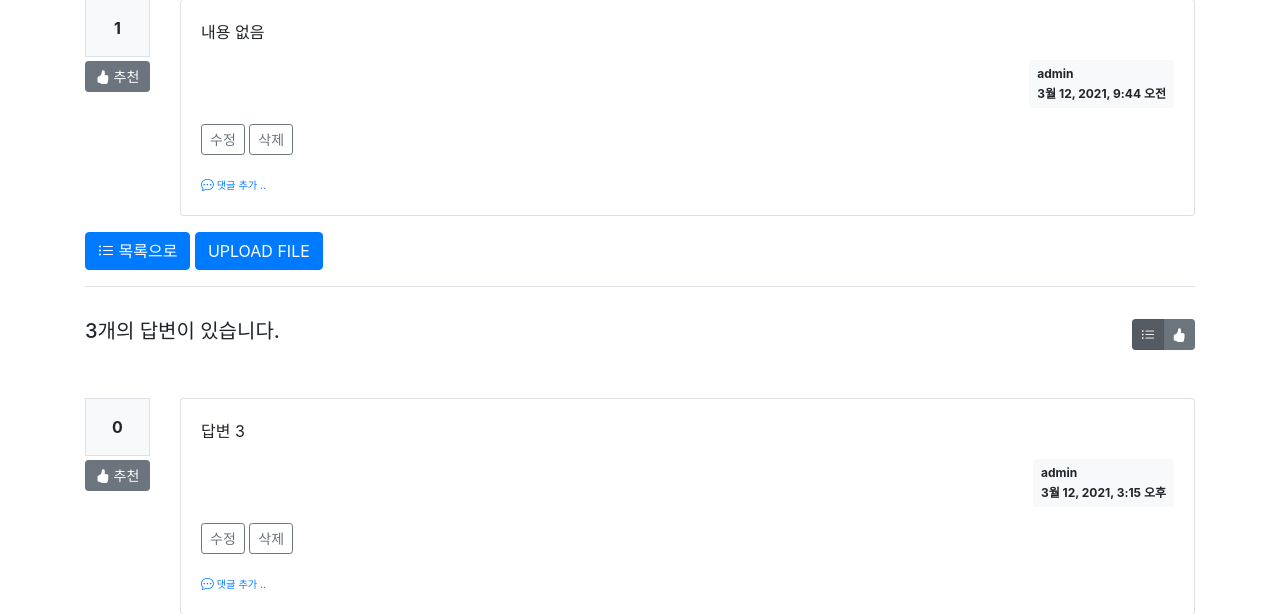
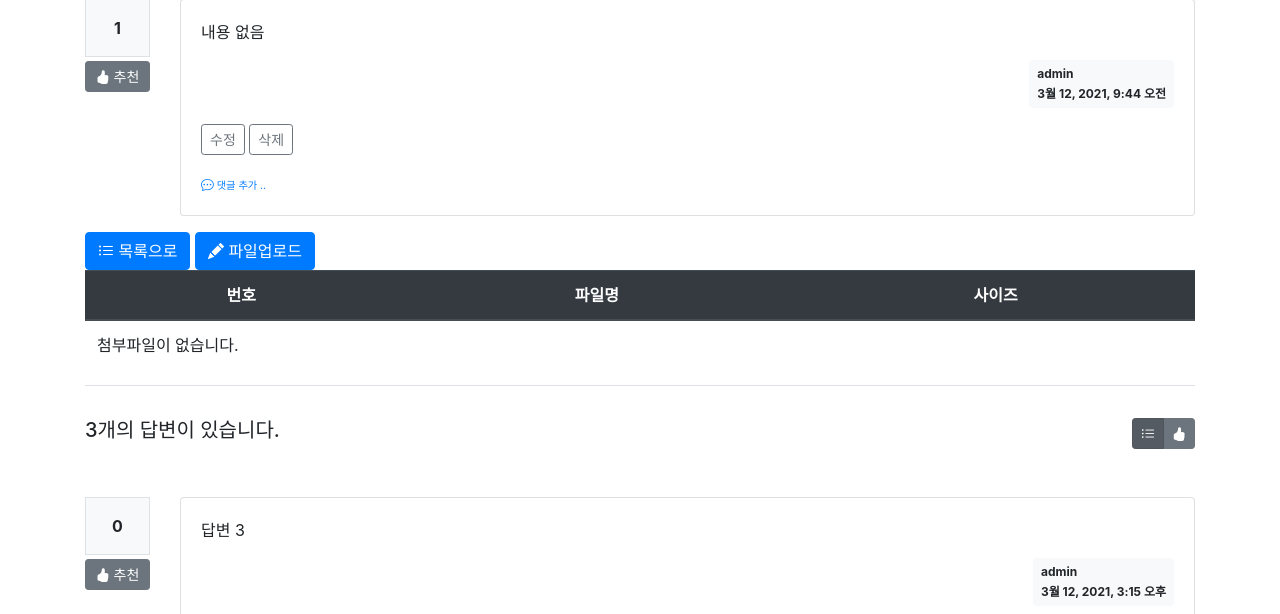
Before and after one commit to dhfmepd/django_pjt, a Django app: page /board/board/detail/1/ in a window 1280 px wide. Shown: the part 148-762 px from the top of the page. Run offline with Django 3.2, Linux system fonts and the light colour scheme; a user stored in the database is signed in; data comes from the database, SQL or seed files in the repository; both versions use the stored data as it was after the commit; tables that the repository leaves empty hold one stand-in row (values such as "Sample post"); some libraries are stand-ins or nearby versions.

Commit message:
3/19 파일첨부 기능 추가.

```diff
--- a/board/views/base_views.py
+++ b/board/views/base_views.py
@@ -2,8 +2,9 @@ from django.shortcuts import render, get_object_or_404
 from django.contrib.auth.decorators import login_required
 from django.core.paginator import Paginator
 from django.db.models import Q, Count
-from common.models import Menu
+from common.models import Menu, File
 from ..models import Board
+from common.forms import FileForm
 
 @login_required(login_url='common:login')
 def list(request, menu_id):
@@ -65,5 +66,10 @@ def detail(request, board_id):
     paginator = Paginator(reply_list, 5)  # 페이지당 5개씩 보여주기
     page_obj = paginator.get_page(page)
 
-    context = {'board': board, 'reply_list': page_obj, 'so': so}
+    # 첨부파일 Modal 폼
+    fileForm = FileForm()
+    # 첨부파일 목록
+    file_list = File.objects.filter(ref_type='board', ref_id=board.id).order_by('-create_date')
+
+    context = {'board': board, 'reply_list': page_obj, 'so': so, 'fileForm': fileForm, 'file_list': file_list, 'ref_type': 'board', 'ref_id': board.id}
     return render(request, 'board/board_detail.html', context)
--- a/templates/base.html
+++ b/templates/base.html
@@ -13,11 +13,11 @@
     <link rel="stylesheet" type="text/css" href="{% static 'simplemde.min.css' %}">
     <!-- Custom CSS -->
     <link rel="stylesheet" type="text/css" href="{% static 'style.css' %}">
-    <!-- Simplemde JS -->
-    <script src="{% static 'simplemde.min.js' %}"></script>
     <title>CJ Foodville DT Platform</title>
 </head>
 <body>
+<!-- Simplemde JS -->
+<script src="{% static 'simplemde.min.js' %}"></script>
 <!-- Top 네이게이션 영역 -->
 {% include "navbar.html" %}
 <!-- 기본 템플릿 안에 삽입될 내용 Start -->
@@ -28,8 +28,6 @@
 <script src="{% static 'jquery-3.5.1.min.js' %}"></script>
 <!-- Bootstrap JS -->
 <script src="{% static 'bootstrap.min.js' %}"></script>
-<!-- Modal Forms JS -->
-<script src="{% static 'jquery.bootstrap.modal.forms.min.js' %}"></script>
 <!-- 자바스크립트 Start -->
 {% block script %}
 {% endblock %}
--- a/templates/board/board_detail.html
+++ b/templates/board/board_detail.html
@@ -81,7 +81,39 @@
     </div>
     <a href="{% url 'board:list' board.menu_id %}" class="btn btn-primary"><i class="bi bi-list-ul"></i> 목록으로</a>
     <!-- 테스트 소스 -->
-    <button class="upload-file btn btn-primary" type="button" name="button">UPLOAD FILE</button>
+    <button id="upload_popup_btn" class="btn btn-primary" type="button" name="button"><i class="bi bi-pencil-fill"></i> 파일업로드</button>
+
+    <table class="table">
+        <!-- 헤더 영역 End -->
+        <thead>
+        <tr class="text-center thead-dark">
+            <th>번호</th>
+            <th>파일명</th>
+            <th>사이즈</th>
+        </tr>
+        </thead>
+        <!-- 헤더 영역 End -->
+        <tbody>
+        {% if file_list %}
+        {% for file in file_list %}
+        <tr class="text-center">
+            <td>{{ forloop.counter }}</td>
+            <td>
+                <a href="{{ file.file_data.url }}">{{ file.file_data.name }}</a>
+            </td>
+            <td>
+                {{ file.file_data.size }}
+            </td>
+        </tr>
+        {% endfor %}
+        {% else %}
+        <tr>
+            <td colspan="3">첨부파일이 없습니다.</td>
+        </tr>
+        {% endif %}
+        </tbody>
+    </table>
+
 <!-- ------------------------------- 게시물 표시 영역 End -------------------------------- -->
 <!-- ------------------------------- 답변 표시 영역 Start -------------------------------- -->
     <div class="d-flex justify-content-between border-top my-3 py-2">
@@ -235,11 +267,7 @@
         <input type="hidden" id="so" name="so" value="{{ so }}">
     </form>
 <!-- ------------------------------- Modal Forms 영역 Start -------------------------------- -->
-    <div class="modal fade" tabindex="-1" role="dialog" id="modal">
-        <div class="modal-dialog" role="document">
-            <div class="modal-content"></div>
-        </div>
-    </div>
+{% include "common/file_upload.html" %}
 <!-- ------------------------------- Modal Forms 영역 End -------------------------------- -->
 </div>
 {% endblock %}
@@ -265,13 +293,13 @@ $(document).ready(function(){
         $("#page").val(1);
         $("#searchForm").submit();
     });
-    $("#btn_file_upload").on('click', function() {
-        window.open("{% url 'common:file_upload' ref_type='board' ref_id=board.id %}", "_black", "top=0, width=250, height=200");
+    $("#upload_popup_btn").click(function(event) {
+        $('#fileUploadModal').modal('show');
     });
-    $(".upload-file").modalForm({
-        formURL: "{% url 'common:file_upload' ref_type='board' ref_id=board.id %}"
-    });
-
+    $("#file_upload_btn").click(function(event){
+        $('#fileUploadModal').modal('hide');
+        $("#fileUploadForm").submit();
+    })
 });
 </script>
 {% endblock %}
--- a/templates/board/board_list.html
+++ b/templates/board/board_list.html
@@ -110,7 +110,7 @@
         {% endif %}
     </ul>
 <!-- ------------------------------- 페이징처리 영역 End -------------------------------- -->
-    <a href="{% url 'board:board_create' menu.id %}" class="btn btn-primary"><i class="bi bi-pencil-fill"></i>등록하기</a>
+    <a href="{% url 'board:board_create' menu.id %}" class="btn btn-primary"><i class="bi bi-pencil-fill"></i> 등록하기</a>
     <form id="searchForm" method="get" action="{% url 'board:list' menu.id %}">
         <input type="hidden" id="kw" name="kw" value="{{ kw|default_if_none:'' }}">
         <input type="hidden" id="page" name="page" value="{{ page }}">
--- a/templates/board/comment_form.html
+++ b/templates/board/comment_form.html
@@ -9,9 +9,6 @@
             <label for="content">댓글내용</label>
             <textarea class="form-control"name="content" id="content"
                       rows="3">{{ form.content.value|default_if_none:'' }}</textarea>
-            <script>
-                var simplemde = new SimpleMDE({ element: document.getElementById("content") });
-            </script>
         </div>
         <button type="submit" class="btn btn-primary">저장하기</button>
     </form>
--- a/templates/common/file_upload.html
+++ b/templates/common/file_upload.html
@@ -1,7 +1,8 @@
-{% load static %}
-<form id="fileUploadForm" action="" method="post" enctype="multipart/form-data" class="post-form my-3">
+<div class="modal fade" tabindex="-1" role="dialog" id="fileUploadModal">
+    <div class="modal-dialog" role="document">
+        <div class="modal-content">
+            <form id="fileUploadForm" action="{% url 'common:file_upload' ref_type ref_id %}" method="post" enctype="multipart/form-data" class="post-form my-3">
                 {% csrf_token %}
-
                 <div class="modal-header">
                     <h5 class="modal-title">파일 업로드</h5>
                     <button type="button" class="close" data-dismiss="modal" aria-label="Close">
@@ -10,24 +11,10 @@
                 </div>
 
                 <div class="modal-body">
-        <div class="card">
-            <div class="card-body">
-            {% if file_list %}
-                {% for file in file_list %}
-                <div class="card-text">
-                    <a href="{{ file.file_data.url }}">{{ file.file_data.name }}</a>
-                </div>
-                {% endfor %}
-            {% else %}
-                <div class="card-text">No files.</div>
-            {% endif %}
-            </div>
-        </div>
-
                     <!-- 오류표시 Start -->
-        {% if form.errors %}
+                    {% if fileForm.errors %}
                         <div class="alert alert-danger" role="alert">
-            {% for field in form %}
+                        {% for field in fileForm %}
                             {% if field.errors %}
                             <strong>{{ field.label }}</strong>
                             {{ field.errors }}
@@ -35,53 +22,21 @@
                         {% endfor %}
                         </div>
                     {% endif %}
-
                     <!-- 오류표시 End -->
                     <div class="form-group">
                         <p>
-                {{ form.file_data.errors }}
-                {{ form.file_data }}
+                            {{ fileForm.file_data.errors }}
+                            {{ fileForm.file_data }}
                         </p>
-            <label>{{ form.file_data.label_tag }} {{ form.file_data.help_text }}</label>
+                        <label>{{ fileForm.file_data.label_tag }} {{ fileForm.file_data.help_text }}</label>
                     </div>
                 </div>
 
                 <div class="modal-footer">
                     <button type="button" class="btn btn-default" data-dismiss="modal">닫기</button>
-        <button type="button" class="upload-file btn btn-primary">업로드</button>
+                    <button id="file_upload_btn" type="button" class="btn btn-primary">업로드</button>
                 </div>
-
-    <input type="hidden" id="ref_type" name="ref_type" value="{{ ref_type }}">
-    <input type="hidden" id="ref_id" name="ref_id" value="{{ ref_id }}">
             </form>
-<!-- jQuery JS -->
-<script src="{% static 'jquery-3.5.1.min.js' %}"></script>
-<script type="text/javascript">
-$(document).ready(function(){
-    $(".upload-file").click(function(event){
-
-        event.preventDefault();
-        var form = $('#fileUploadForm')[0];
-        var data = new FormData(form);
-        $(".upload-file").prop("disabled", true);
-
-        $.ajax({
-            type: "POST",
-            url: "{% url 'common:file_upload' ref_type=ref_type ref_id=ref_id %}", // 통신할 url을 지정
-            data: data,
-            processData: false,
-            contentType: false,
-            cache: false,
-            timeout: 600000,
-            success: function(response) { // 성공
-                alert(response.message);
-                $(".upload-file").prop("disabled", false);
-            },
-            error: function(request, status, error) { // 실패
-                alert("로그인이 필요합니다.");
-                $(".upload-file").prop("disabled", false);
-            },
-        });
-    })
-})
-</script>
+        </div>
+    </div>
+</div>
```
Also changed, not shown: common/views.py (+5 -12 lines), db.sqlite3. Lines whose indentation alone changed are shown as unchanged.
